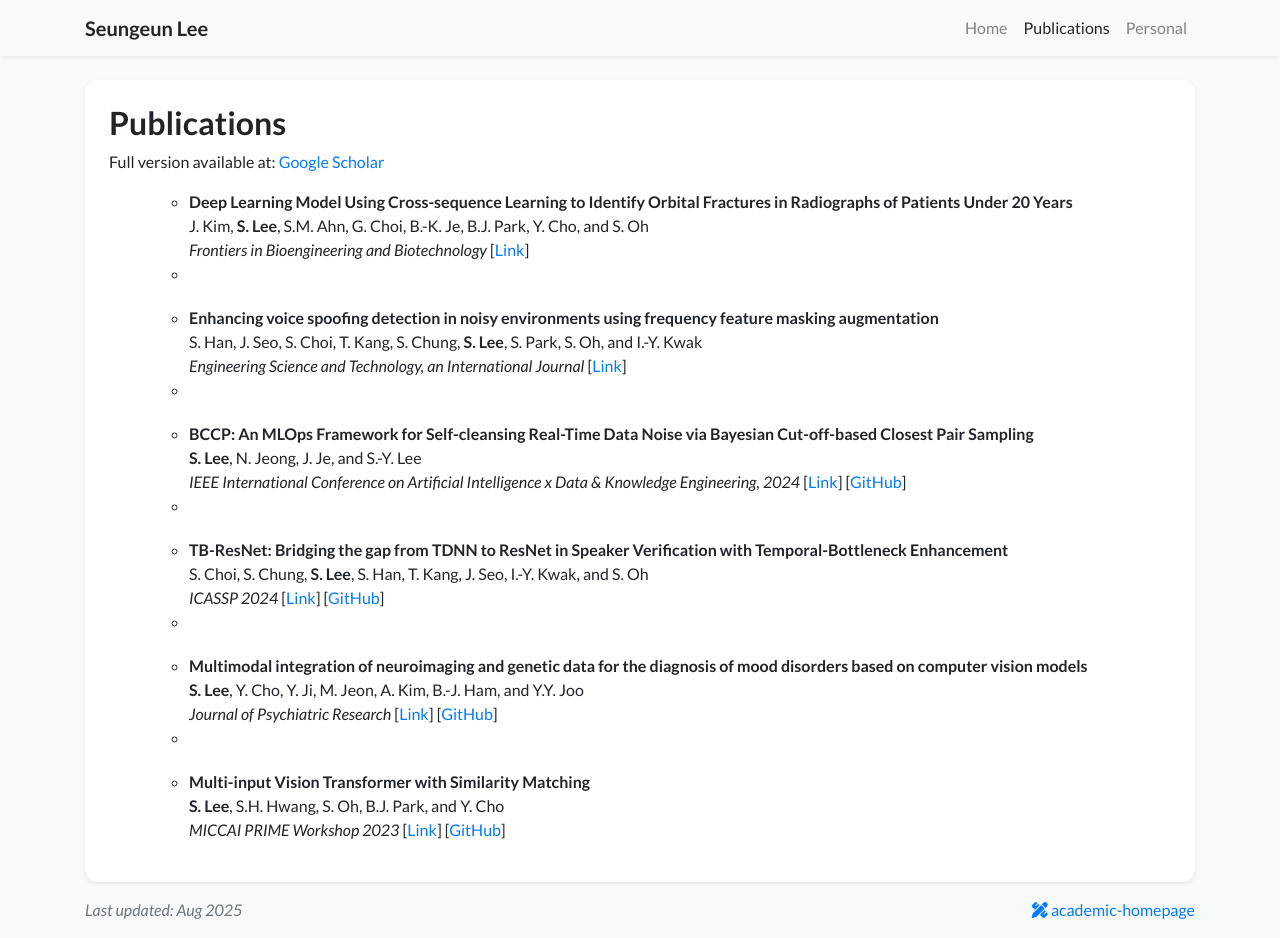
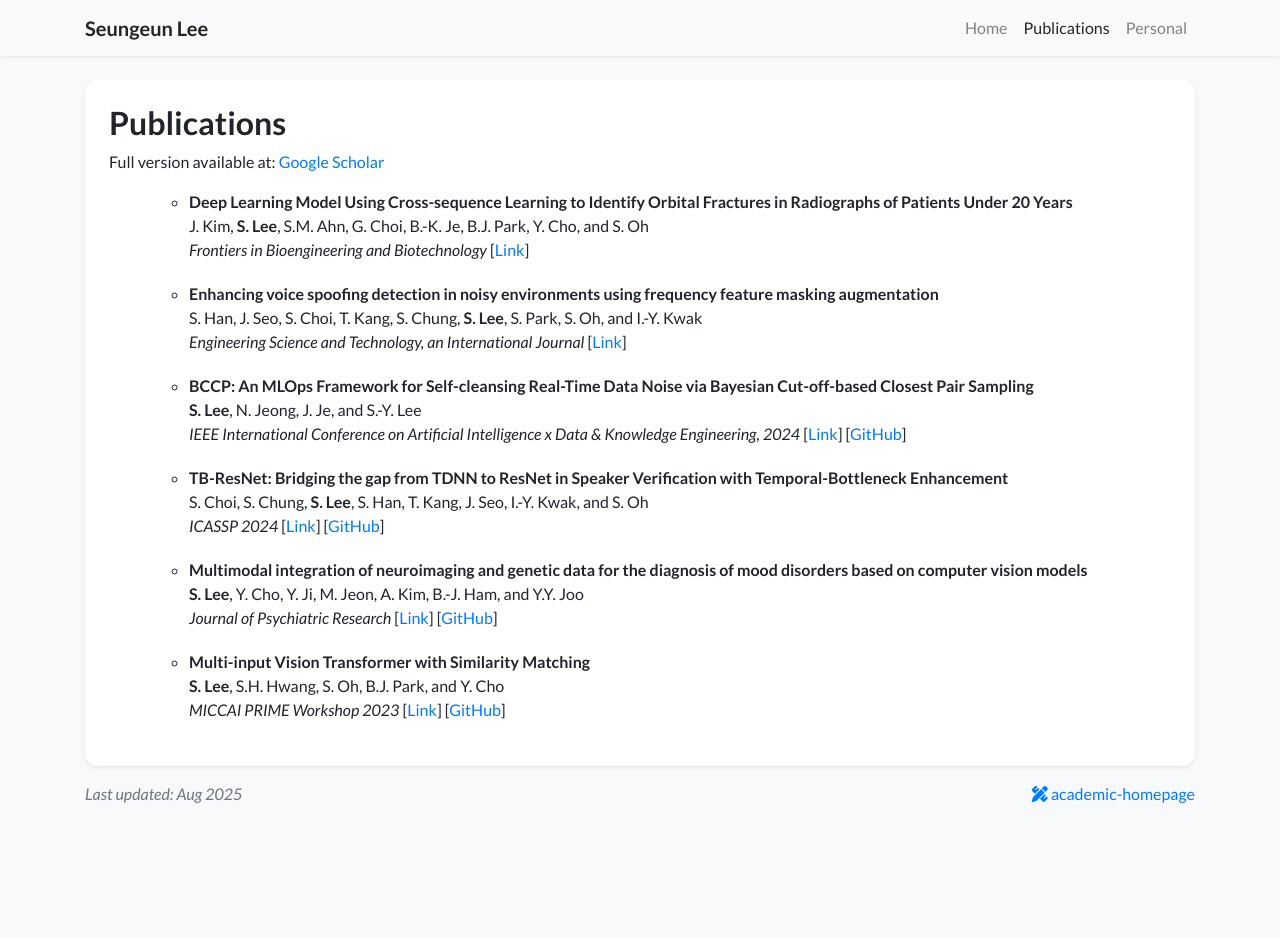
Before and after one commit to duneag2/duneag2.github.io, a Jekyll site: the page built from publications.html, in a window 1280 px wide and 938 px high. Built offline with Jekyll 4.4.1, drawn with Linux system fonts in a browser that asks for light colours; nearby versions of some CDN libraries; a style sheet for code colours, icons or effects is not loaded.

Commit message:
Update publications.html

```diff
--- a/publications.html
+++ b/publications.html
@@ -19,47 +19,37 @@ body_attr: >-
 
       <ul>
         <ul>
-          <li>
+          <li style="margin-bottom:20px;">
             <b>Deep Learning Model Using Cross-sequence Learning to Identify Orbital Fractures in Radiographs of Patients Under 20 Years</b><br>
             J. Kim, <b>S. Lee</b>, S.M. Ahn, G. Choi, B.-K. Je, B.J. Park, Y. Cho, and S. Oh<br>
             <em>Frontiers in Bioengineering and Biotechnology</em> [<a href="https://www.frontiersin.org/journals/bioengineering-and-biotechnology/articles/10.3389/fbioe.2025.1613417/abstract">Link</a>]
           </li>
 
           <li style="margin-bottom:20px;">
-
-          <li>
             <b>Enhancing voice spoofing detection in noisy environments using frequency feature masking augmentation</b><br>
             S. Han, J. Seo, S. Choi, T. Kang, S. Chung, <b>S. Lee</b>, S. Park, S. Oh, and I.-Y. Kwak<br>
             <em>Engineering Science and Technology, an International Journal</em> [<a href="https://www.sciencedirect.com/science/article/pii/S2215098625000278">Link</a>]
           </li>
 
           <li style="margin-bottom:20px;">
-
-          <li>
             <b>BCCP: An MLOps Framework for Self-cleansing Real-Time Data Noise via Bayesian Cut-off-based Closest Pair Sampling</b><br>
             <b>S. Lee</b>, N. Jeong, J. Je, and S.-Y. Lee<br>
             <em>IEEE International Conference on Artificial Intelligence x Data & Knowledge Engineering, 2024</em> [<a href="https://ieeexplore.ieee.org/document/10990103">Link</a>] [<a href="https://github.com/duneag2/bccp-mlops">GitHub</a>]
           </li>
 
           <li style="margin-bottom:20px;">
-
-          <li>
             <b>TB-ResNet: Bridging the gap from TDNN to ResNet in Speaker Verification with Temporal-Bottleneck Enhancement</b><br>
             S. Choi, S. Chung, <b>S. Lee</b>, S. Han, T. Kang, J. Seo, I.-Y. Kwak, and S. Oh<br>
             <em>ICASSP 2024</em> [<a href="https://ieeexplore.ieee.org/document/10448221">Link</a>] [<a href="https://github.com/sunmookchoi/TB-ResNet-Official">GitHub</a>]
           </li>
 
           <li style="margin-bottom:20px;">
-
-          <li>
             <b>Multimodal integration of neuroimaging and genetic data for the diagnosis of mood disorders based on computer vision models</b><br>
             <b>S. Lee</b>, Y. Cho, Y. Ji, M. Jeon, A. Kim, B.-J. Ham, and Y.Y. Joo<br>
             <em>Journal of Psychiatric Research</em> [<a href="https://www.sciencedirect.com/science/article/abs/pii/S0022395624001006">Link</a>] [<a href="https://github.com/duneag2/vit-xgboost-imaging-genomics">GitHub</a>]
           </li>
 
           <li style="margin-bottom:20px;">
-
-          <li>
             <b>Multi-input Vision Transformer with Similarity Matching</b><br>
             <b>S. Lee</b>, S.H. Hwang, S. Oh, B.J. Park, and Y. Cho<br>
             <em>MICCAI PRIME Workshop 2023</em> [<a href="https://dl.acm.org/doi/10.1007/978-3-031-46005-0_16">Link</a>] [<a href="https://github.com/duneag2/vit-similarity">GitHub</a>]
```
